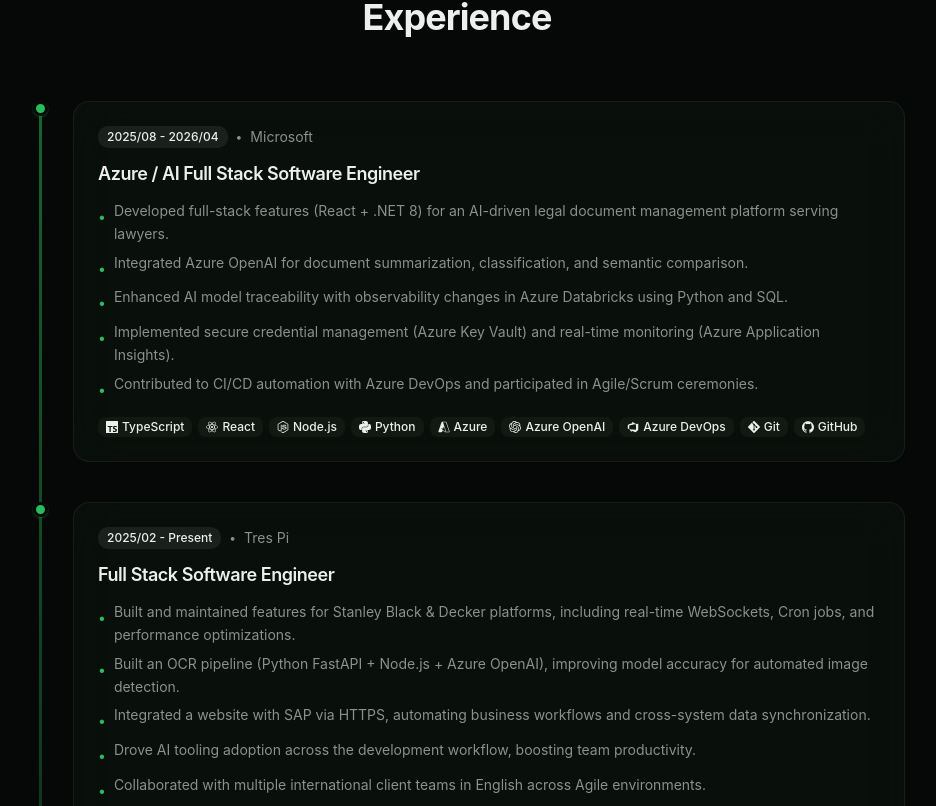
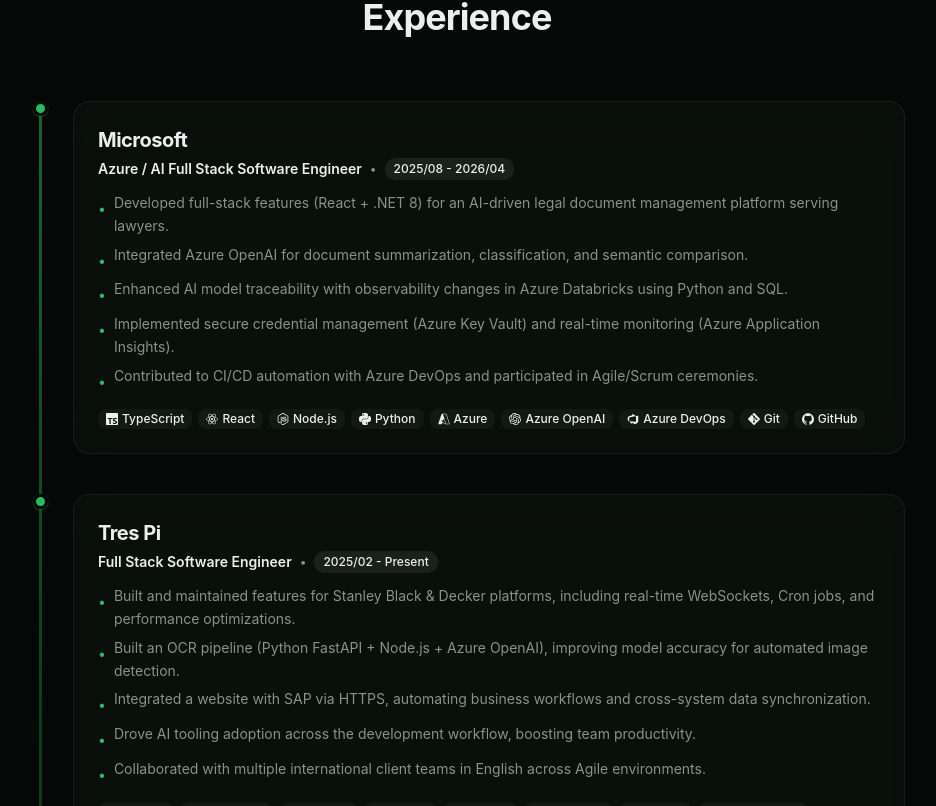
Before and after one commit to eltatata/David-Portfolio, a Next.js app: page / in a window 1280 px wide. Shown: the part 934-1740 px from the top of the page, without its empty margins (183-1119 px from the left). Built offline with nearby package versions, Linux system fonts and the light colour scheme.

Commit message:
style: emphasize company name and job title in experience cards

```diff
--- a/src/components/sections/experience.tsx
+++ b/src/components/sections/experience.tsx
@@ -50,21 +50,21 @@
                 className="absolute left-[24px] w-[15px] h-[15px] bg-primary rounded-full border-[3px] border-background shadow-sm shadow-primary/30 z-10"
               />
               <div className="w-full ml-16 backdrop-blur-xl bg-card/60 border border-border/60 rounded-2xl p-6 hover:bg-card/80 transition-colors duration-300">
-                <div className="flex flex-wrap items-center gap-2 mb-3">
+                <h3 className="text-xl font-bold tracking-tight">
+                  {item.company}
+                </h3>
+                <div className="flex flex-wrap items-center gap-2 mt-1 mb-3">
+                  <span className="text-sm font-semibold text-foreground">
+                    {item.title}
+                  </span>
+                  <span className="text-xs text-muted-foreground">•</span>
                   <Badge
                     variant="secondary"
                     className="text-xs font-medium rounded-lg"
                   >
                     {item.period}
                   </Badge>
-                  <span className="text-xs text-muted-foreground">•</span>
-                  <span className="text-sm text-muted-foreground">
-                    {item.company}
-                  </span>
                 </div>
-                <h3 className="text-lg font-semibold mb-3 tracking-tight">
-                  {item.title}
-                </h3>
 
                 <ul className="space-y-1.5 text-sm text-muted-foreground leading-relaxed mb-4">
                   {item.description.map((line, i) => (
```
